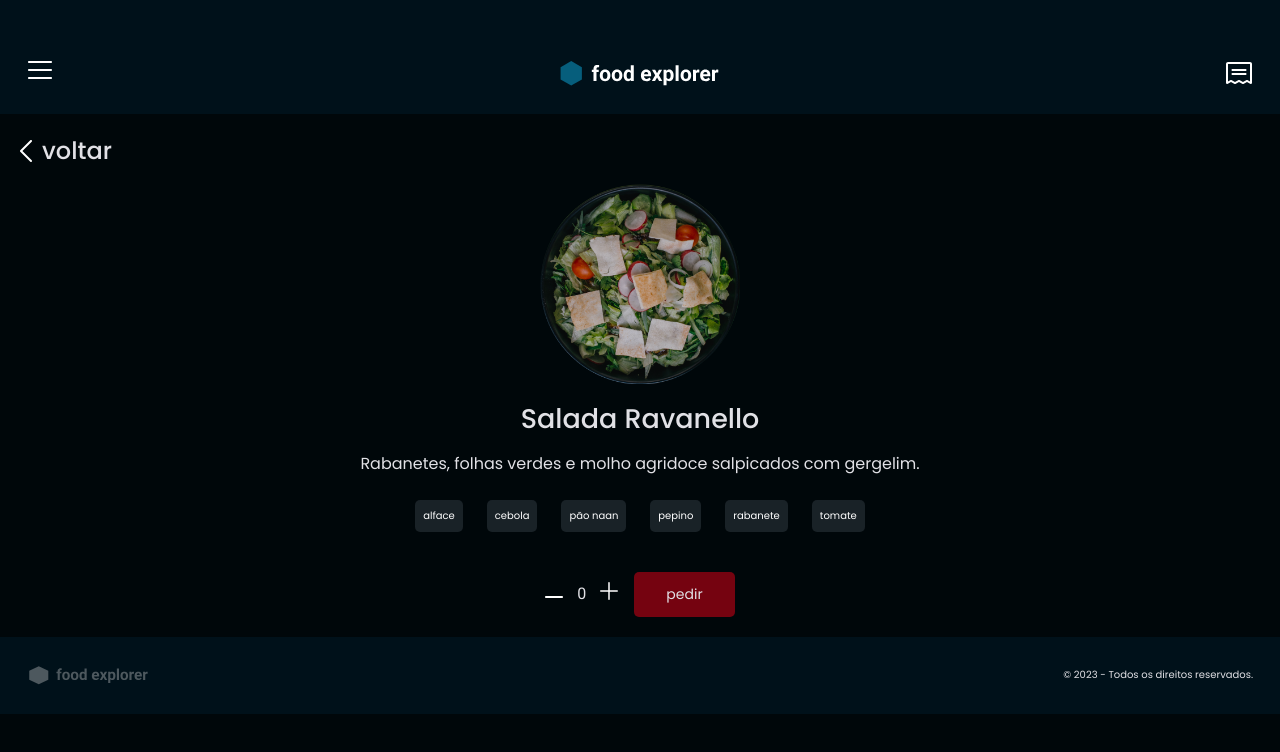
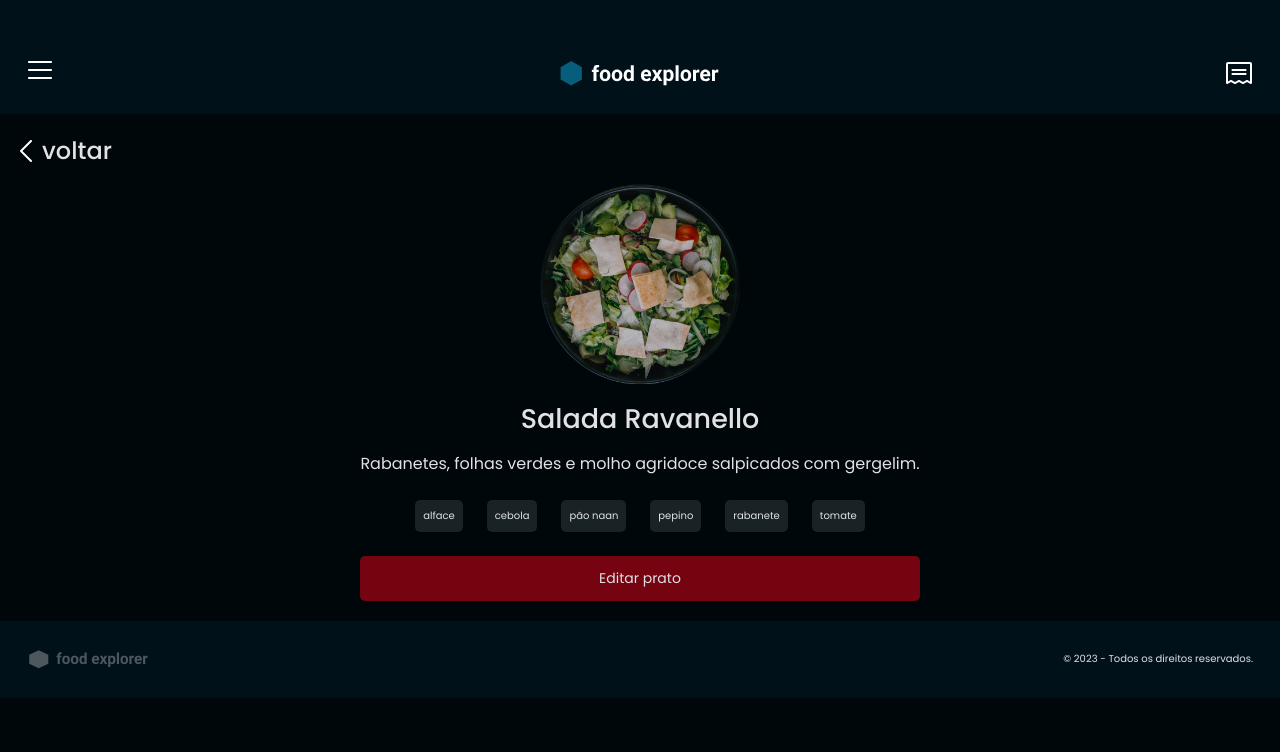
Before and after one commit to karencinca/food-explorer-front, a React (Vite) app: page / in a window 1280 px wide. Shown: the top 752 px of the page. Built offline with nearby package versions, Linux system fonts and the light colour scheme.

Commit message:
plate details admin

```diff
--- a/src/App.jsx
+++ b/src/App.jsx
@@ -3,12 +3,14 @@ import SignIn from "./pages/SignIn"
 import Home from "./pages/UserPages/Home"
 import Footer from "./components/Footer"
 import PlateDetails from "./pages/UserPages/PlateDetails"
+import HomeAdmin from "./pages/AdminPages/Home"
+import PlateDetailsAdmin from "./pages/AdminPages/PlateDetailsAdmin"
 
 function App() {
 
   return (
     <div>
-      <PlateDetails />
+      <PlateDetailsAdmin />
     </div>
   )
 }
--- a/src/components/Button/styles.js
+++ b/src/components/Button/styles.js
@@ -10,4 +10,5 @@ export const Container = styled.button`
     gap: 8px;
     border: none;
     font-size: 1.4rem;
+    width: 100%;
 `
--- a/src/components/PlatePreview/index.jsx
+++ b/src/components/PlatePreview/index.jsx
@@ -2,8 +2,6 @@ import { Container } from "./styles"
 import Button from '../Button'
 import Image from '../../assets/meals/Mask group.png'
 import Heart from '../../assets/icons/Heart.svg'
-import Minus from '../../assets/icons/Minus'
-import Plus from '../../assets/icons/Plus'
 import AmountHandler from "../AmountHandler"
 
 const PlatePreview = () => {
--- /dev/null
+++ b/src/components/PlatePreviewAdmin/index.jsx
@@ -0,0 +1,18 @@
+import { Container } from "./styles"
+import Image from '../../assets/meals/Mask group.png'
+import Pencil from '../../assets/icons/Pencil.svg'
+
+const PlatePreviewAdmin = () => {
+  return (
+    <Container>
+        <img src={Pencil} alt="add as favorite" />
+        <div>
+            <img src={Image} alt='foto do prato' />
+            <h3>Salada Ravanello </h3>
+            <span>R$ 49,97</span>
+        </div>
+    </Container>
+  )
+}
+
+export default PlatePreviewAdmin
--- /dev/null
+++ b/src/components/PlatePreviewAdmin/styles.js
@@ -0,0 +1,49 @@
+import styled from 'styled-components'
+
+export const Container = styled.div`
+    background-color: ${({ theme }) => theme.COLORS.DARK_300};
+    min-width: 210px;
+    height: 292px;
+    position: relative;
+    padding: 24px;
+    margin-bottom: 24px;
+    margin-right: 16px;
+    border: 1px solid ${({ theme }) => theme.COLORS.DARK_300};
+    border-radius: 8px;
+
+    > img {
+        position: absolute;
+        right: 16px;
+        top: 16px;
+    }
+
+    > div {
+        display: flex;
+        flex-direction: column;
+        align-items: center;
+        justify-content: center;
+        gap: 10px;
+        margin-top: 40px;
+
+        > img {
+            width: 88px;
+            height: 88px;
+        }
+
+        > h3 {
+            font-family: 'Poppins', sans-serif;
+            font-weight: 500;
+            font-size: 1.4rem;
+            line-height: 2.4rem;
+            text-align: center;
+        }
+
+        > span {
+            font-family: 'Roboto', sans-serif;
+            font-weight: 400;
+            font-size: 1.6rem;
+            line-height: 100%;
+            color: ${({ theme }) => theme.COLORS.CAKE_200};
+        }
+    }
+`
--- /dev/null
+++ b/src/pages/AdminPages/Home/index.jsx
@@ -0,0 +1,37 @@
+import { useState } from 'react'
+import Footer from '../../../components/Footer'
+import MenuUser from '../../../components/MenuUser'
+import { Container } from './styles'
+import Banner from '../../../components/Banner'
+import ScrollPlates from '../../../components/ScrollPlates'
+import HeaderUser from '../../../components/HeaderUser'
+import PlatePreviewAdmin from '../../../components/PlatePreviewAdmin'
+
+const HomeAdmin = () => {
+    const [menuOpen, setMenuOpen] = useState(false)
+    return (
+        <Container>
+            <HeaderUser setMenuOpen={setMenuOpen} />
+
+            <div className='content'>
+            <Banner />
+            <ScrollPlates title="Refeições">
+                <PlatePreviewAdmin />
+                <PlatePreviewAdmin />
+                <PlatePreviewAdmin />
+            </ScrollPlates>
+            <ScrollPlates title="Pratos principais">
+                <PlatePreviewAdmin />
+                <PlatePreviewAdmin />
+                <PlatePreviewAdmin />
+            </ScrollPlates>
+            </div>
+
+            <MenuUser isOpen={menuOpen} setMenuOpen={setMenuOpen} />
+
+            <Footer />
+        </Container>
+  )
+}
+
+export default HomeAdmin
--- /dev/null
+++ b/src/pages/AdminPages/Home/styles.js
@@ -0,0 +1,5 @@
+import styled from 'styled-components'
+
+export const Container = styled.div`
+    height: 100vh;
+`
--- /dev/null
+++ b/src/pages/AdminPages/PlateDetailsAdmin/index.jsx
@@ -0,0 +1,55 @@
+import HeaderUser from '../../../components/HeaderUser'
+import CaretLeft from '../../../assets/icons/CaretLeft.svg'
+import Image from '../../../assets/meals/Mask group.png'
+import { Container } from './styles'
+import AmountHandler from '../../../components/AmountHandler'
+import Button from '../../../components/Button'
+import Footer from '../../../components/Footer'
+import MenuUser from '../../../components/MenuUser'
+import { useState } from 'react'
+import IngredientTag from '../../../components/IngredientTag'
+
+const PlateDetailsAdmin = () => {
+const [menuOpen, setMenuOpen] = useState(false)
+
+  return (
+    <Container>
+        <HeaderUser setMenuOpen={setMenuOpen} />
+
+        <div className="content">
+            <div className="back-btn">
+                <img src={CaretLeft} alt="" />
+                <a href="/">voltar</a>
+            </div>
+
+            <div className="plate">
+
+                <div className="image-container">
+                    <img src={Image} alt="Imagem do prato" />
+                    <h2>Salada Ravanello</h2>
+                </div>
+
+                <div className="description-container">
+                    <p>Rabanetes, folhas verdes e molho agridoce salpicados com gergelim.</p>
+
+                    <div className='ingredients-container'>
+                        <IngredientTag title="alface" />
+                        <IngredientTag title="cebola" />
+                        <IngredientTag title="pão naan" />
+                        <IngredientTag title="pepino" />
+                        <IngredientTag title="rabanete" />
+                        <IngredientTag title="tomate" />
+                    </div>
+
+                <Button title="Editar prato" />
+                </div>
+
+            </div>
+        </div>
+        <MenuUser isOpen={menuOpen} setMenuOpen={setMenuOpen} />
+        <Footer />
+    </Container>
+  )
+}
+
+export default PlateDetailsAdmin
--- /dev/null
+++ b/src/pages/AdminPages/PlateDetailsAdmin/styles.js
@@ -0,0 +1,74 @@
+import styled from 'styled-components'
+
+export const Container = styled.div`
+
+    * {
+        color: ${({ theme }) => theme.COLORS.LIGHT_300};
+    }
+
+    .content {
+        padding: 20px;
+
+        > .back-btn {
+            display: flex;
+            align-items: center;
+            gap: 10px;
+
+            > a {
+                font-weight: 500;
+                font-size: 2.4rem;
+                line-height: 140%;
+            }
+        }
+
+        .plate {
+            display: flex;
+            flex-direction: column;
+            align-items: center;
+            gap: 16px;
+        }
+    }
+
+    .image-container {
+        display: flex;
+        flex-direction: column;
+        align-items: center;
+
+        > img {
+            height: 200px;
+            width: 200px;
+            margin: 16px;
+        }
+
+        > h2 {
+            font-weight: 500;
+            font-size: 2.7rem;
+            line-height: 140%;
+
+        }
+    }
+
+    .description-container {
+        display: flex;
+        align-items: center;
+        flex-direction: column;
+
+        > p {
+            text-align: center;
+            font-weight: 400;
+            font-size: 1.6rem;
+            line-height: 140%;
+        }
+
+        .ingredients-container {
+            display: flex;
+            flex-direction: row;
+            flex-wrap: wrap;
+            gap: 24px;
+            min-width: 316px;
+            justify-content: center;
+            align-items: center;
+            margin: 24px auto;
+        }
+    }
+`
```
Also changed, not shown: src/pages/AdminPages/AddNewPlate/index.jsx (added), src/pages/AdminPages/AddNewPlate/styles.js (added).
